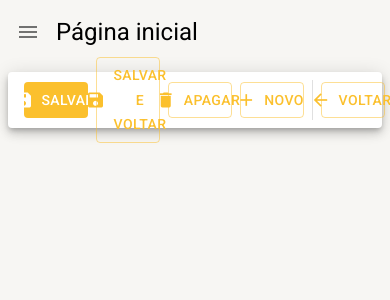
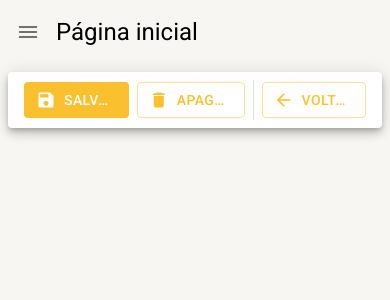
Before and after one commit to underline84/react-material-ui, a React (Create React App) app: page /pagina-inicial in a window 390 px wide. Shown: the top 300 px of the page. Built offline with nearby package versions, Linux system fonts and the light colour scheme.

Commit message:
reposividade botoes

```diff
--- a/src/pages/dashboard/Dashboard.tsx
+++ b/src/pages/dashboard/Dashboard.tsx
@@ -8,6 +8,7 @@
             titulo='Página inicial'
             barraDeFerramentas={(
                 <FerramentasDeDetalhe
+                    mostrarBotaoSalvarEFechar
 
                 />)}>
 
--- a/src/shared/components/ferramentas-de-detalhe/FerramentasDeDetalhe.tsx
+++ b/src/shared/components/ferramentas-de-detalhe/FerramentasDeDetalhe.tsx
@@ -1,6 +1,48 @@
-import { Box, Button, Divider, Icon, Paper, useTheme } from "@mui/material";
+import { Box, Button, Divider, Icon, Paper, Skeleton, Theme, Typography, useMediaQuery, useTheme } from "@mui/material";
 
-export const FerramentasDeDetalhe: React.FC = () => {
+interface IFerramentasDeDetalheProps {
+    textBotaoNovo?: string;
+    mostrarBotaoNovo?: boolean;
+    mostrarBotaoVoltar?: boolean;
+    mostrarBotaoApagar?: boolean;
+    mostrarBotaoSalvar?: boolean;
+    mostrarBotaoSalvarEFechar?: boolean;
+
+    mostrarBotaoNovoCarregando?: boolean;
+    mostrarBotaoVoltarCarregando?: boolean;
+    mostrarBotaoApagarCarregando?: boolean;
+    mostrarBotaoSalvarCarregando?: boolean;
+    mostrarBotaoSalvarEFecharCarregando?: boolean;
+
+    aoClicarEmNovo?: () => void;
+    aoClicarEmVoltar?: () => void;
+    aoClicarEmApagar?: () => void;
+    aoClicarEmSalvar?: () => void;
+    aoClicarEmSalvarEFechar?: () => void;
+}
+
+export const FerramentasDeDetalhe: React.FC<IFerramentasDeDetalheProps> = ({
+    textBotaoNovo = 'Novo',
+    mostrarBotaoNovo = true,
+    mostrarBotaoVoltar = true,
+    mostrarBotaoApagar = true,
+    mostrarBotaoSalvar = true,
+    mostrarBotaoSalvarEFechar = false,
+
+    mostrarBotaoNovoCarregando = false,
+    mostrarBotaoVoltarCarregando = false,
+    mostrarBotaoApagarCarregando = false,
+    mostrarBotaoSalvarCarregando = false,
+    mostrarBotaoSalvarEFecharCarregando = false,
+
+    aoClicarEmNovo,
+    aoClicarEmVoltar,
+    aoClicarEmApagar,
+    aoClicarEmSalvar,
+    aoClicarEmSalvarEFechar,
+}) => {
+    const smDown = useMediaQuery((theme: Theme) => theme.breakpoints.down('sm'));
+    const mdDown = useMediaQuery((theme: Theme) => theme.breakpoints.down('md'));
     const theme = useTheme();
 
     return (
@@ -14,39 +56,108 @@
             gap={1}
             alignItems="center">
 
+            {(mostrarBotaoSalvar && !mostrarBotaoSalvarCarregando) && (
                 <Button
                     color='primary'
                     disableElevation
                     variant='contained'
+                    onClick={aoClicarEmSalvar}
                     startIcon={<Icon>save</Icon>}
-            >Salvar</Button>
+                >
+                    <Typography variant='button' whiteSpace='nowrap' textOverflow='ellipsis' overflow='hidden'>
+                        Salvar
+                    </Typography>
+
+                </Button>
+            )}
+
+            {mostrarBotaoSalvarCarregando && (
+                <Skeleton width={110} height={60} />
+            )}
+
+            {(mostrarBotaoSalvarEFechar &&
+                !mostrarBotaoSalvarEFecharCarregando &&
+                !smDown && !mdDown) && (
                     <Button
                         color='primary'
                         disableElevation
                         variant='outlined'
+                        onClick={aoClicarEmSalvarEFechar}
                         startIcon={<Icon>save</Icon>}
-            >Salvar e voltar</Button>
+                    >
+                        <Typography variant='button' whiteSpace='nowrap' textOverflow='ellipsis' overflow='hidden'>
+                            Salvar e voltar
+                        </Typography>
+                    </Button>
+                )}
+
+            {mostrarBotaoSalvarEFecharCarregando && (
+                <Skeleton width={180} height={60} />
+            )}
+
+            {(mostrarBotaoApagar && !mostrarBotaoApagarCarregando) && (
                 <Button
                     color='primary'
                     disableElevation
                     variant='outlined'
+                    onClick={aoClicarEmApagar}
                     startIcon={<Icon>delete</Icon>}
-            >Apagar</Button>
+                >
+                    <Typography variant='button' whiteSpace='nowrap' textOverflow='ellipsis' overflow='hidden'>
+                        Apagar
+                    </Typography>
+                </Button>
+            )}
+
+            {mostrarBotaoApagarCarregando && (
+                <Skeleton width={110} height={60} />
+            )}
+
+            {(mostrarBotaoNovo && !mostrarBotaoNovoCarregando && !smDown) && (
                 <Button
                     color='primary'
                     disableElevation
                     variant='outlined'
+                    onClick={aoClicarEmNovo}
                     startIcon={<Icon>add</Icon>}
-            >Novo</Button>
+                >
+                    <Typography variant='button' whiteSpace='nowrap' textOverflow='ellipsis' overflow='hidden'>
+                        {textBotaoNovo}
+                    </Typography>
+                </Button>
+            )}
 
-            <Divider variant='middle' orientation="vertical"/>
+            {mostrarBotaoNovoCarregando && (
+                <Skeleton width={110} height={60} />
+            )}
 
+            {
+                (
+                    mostrarBotaoVoltar &&
+                    (mostrarBotaoNovo || mostrarBotaoApagar ||
+                        mostrarBotaoSalvar || mostrarBotaoSalvarEFechar)
+                ) && (
+                    <Divider variant='middle' orientation='vertical' />
+                )
+            }
+
+            {(mostrarBotaoVoltar && !mostrarBotaoVoltarCarregando) && (
                 <Button
                     color='primary'
                     disableElevation
                     variant='outlined'
+                    onClick={aoClicarEmVoltar}
                     startIcon={<Icon>arrow_back</Icon>}
-            >Voltar</Button>
+                >
+                    <Typography variant='button' whiteSpace='nowrap' textOverflow='ellipsis' overflow='hidden'>
+                        Voltar
+                    </Typography>
+                </Button>
+            )}
+
+            {mostrarBotaoVoltarCarregando && (
+                <Skeleton width={110} height={60} />
+            )}
 
         </Box>
     );
```
Lines whose indentation alone changed are shown as unchanged.
